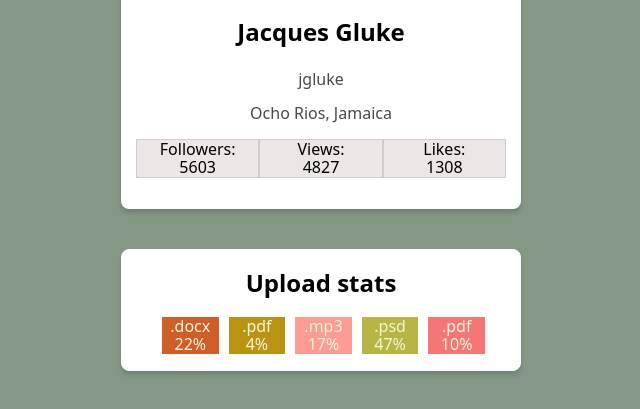
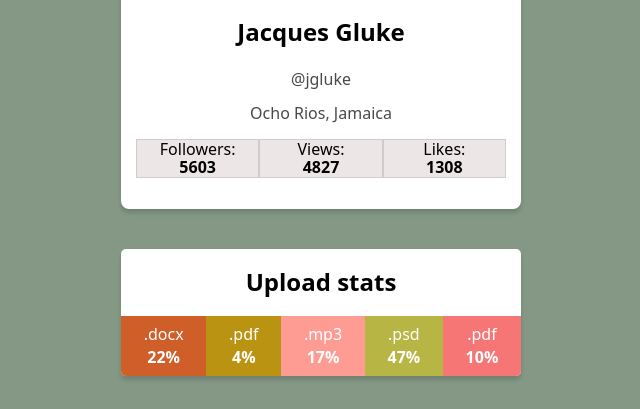
Before and after one commit to PiekharievaK/goit-react-hw-01-components, a React (Create React App) app: page / in a window 1280 px wide. Shown: the part 264-673 px from the top of the page, without its empty margins (319-959 px from the left). Built offline with nearby package versions, Linux system fonts and the light colour scheme.

Commit message:
Поправляет стили

```diff
--- a/src/components/friendList/FriendList.module.css
+++ b/src/components/friendList/FriendList.module.css
@@ -24,6 +24,7 @@
 .Item:hover {
   cursor: pointer;
   box-shadow: 2px 7px 7px hsla(0, 0%, 0%, 0.15);
+  background-color: antiquewhite;
 }
 
 .Avatar {
--- a/src/components/profile/Profile.js
+++ b/src/components/profile/Profile.js
@@ -12,8 +12,8 @@ function Profile({ className, username, tag, location, avatar, stats }) {
                 className={s.Avatar}
                 style={{height: "200px"}}
             />
-            <p className={s.Name}      >{username}</p>
-            <p className={s.Tag}      >{tag}</p>
+            <p className={s.Name} >{username}</p>
+            <p className={s.Tag} >@{tag}</p>
             <p className={s.Location}>{location}</p>
         </div>
 
--- a/src/components/profile/Profile.module.css
+++ b/src/components/profile/Profile.module.css
@@ -48,3 +48,6 @@
   background-color: rgb(236, 230, 230);
   border: 1px solid rgb(209, 203, 203);
 }
+.Quantity {
+  font-weight: 700;
+}
--- a/src/components/statistics/Statistics.module.css
+++ b/src/components/statistics/Statistics.module.css
@@ -2,8 +2,8 @@
   width: 400px;
   box-shadow: 0px 4px 4px hsla(0, 0%, 0%, 0.15);
   margin: 0 auto;
-  border: 1px solid rgb(253, 252, 252);
-  border-radius: 8px;
+  border-radius: 5px;
+  overflow: hidden;
   background-color: white;
 }
 
@@ -17,17 +17,32 @@
 
 .List {
   display: flex;
-  flex-direction: row;
+  padding: 0px;
+  margin-bottom: 0px;
 }
 
 .Item {
   display: flex;
+  flex-grow: 1;
   flex-direction: column;
-  flex-basis: calc(100% / 5 - 15px);
   text-align: center;
-  color: beige;
+  justify-content: center;
+  height: 60px;
+  text-align: center;
+  color: white;
+  font-weight: 700;
   background-color: aqua;
 }
-.Item:not(:last-child) {
-  margin-right: 10px;
+.Item:hover {
+  cursor: pointer;
+  color: black;
 }
+
+.Label {
+  margin-bottom: 5px;
+  font-weight: 400;
+}
+
+.Percentage {
+  font-size: 16px;
+}
```
